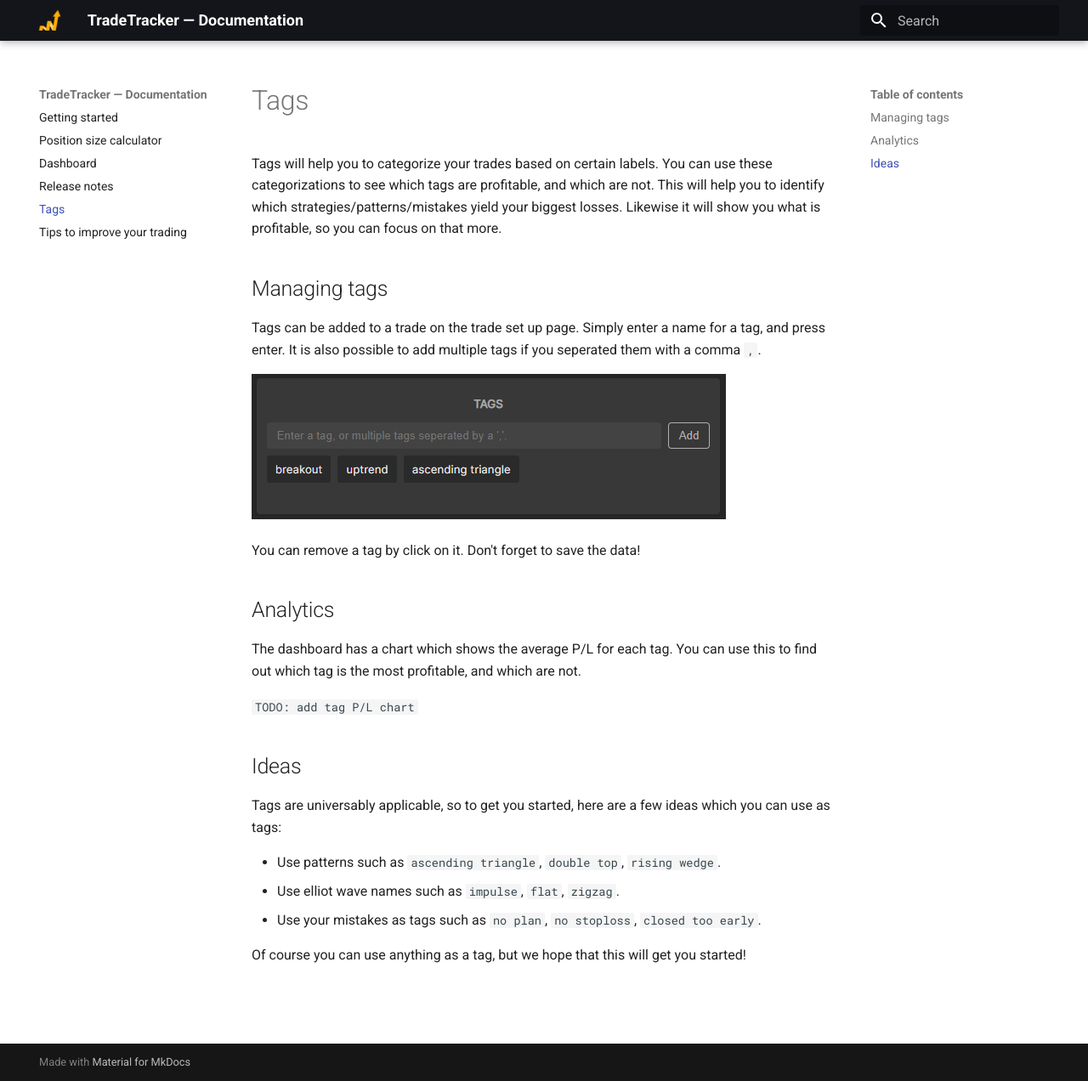
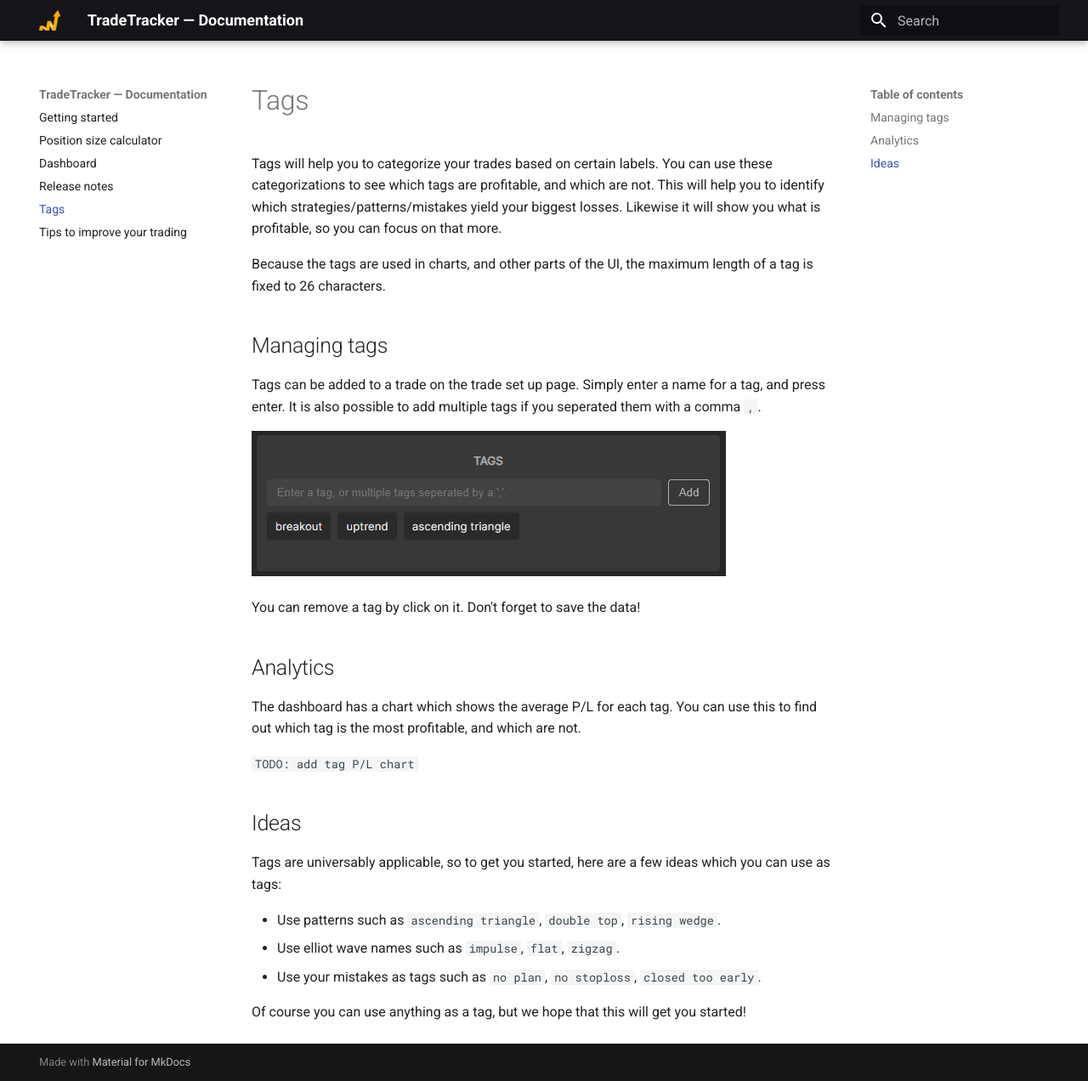
Before and after one commit to TradeTracker/docs, an MkDocs documentation site: the page built from docs/tags.md, in a window 1280 px wide and 1272 px high. Shown: the whole window at 85% size. Built offline with MkDocs 1.6.1 and Material for MkDocs 9.7.7, drawn with Linux system fonts in a browser that asks for light colours.

Commit message:
updates tags docs

```diff
--- a/docs/tags.md
+++ b/docs/tags.md
@@ -3,6 +3,8 @@
 Tags will help you to categorize your trades based on certain labels.
 You can use these categorizations to see which tags are profitable, and which are not.
 This will help you to identify which strategies/patterns/mistakes yield your biggest losses. Likewise it will show you what is profitable, so you can focus on that more.
+
+Because the tags are used in charts, and other parts of the UI, the maximum length of a tag is fixed to 26 characters.
 
 ## Managing tags
 
```
